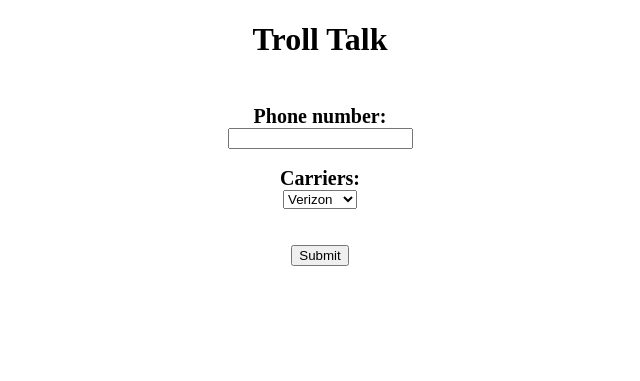
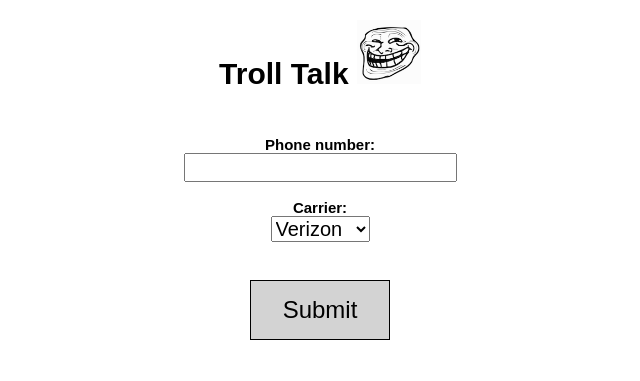
Before and after one commit to cashc/Super-Confusing-Baby, a Flask app: page / in a window 1280 px wide. Shown: the top 381 px of the page, without its empty margins (320-960 px from the left). Run offline with Flask 2, Linux system fonts and the light colour scheme.

Commit message:
CSS and HTML changes to better UI.

```diff
--- a/main.py
+++ b/main.py
@@ -17,6 +17,13 @@ mail = Mail(app)
 DIR_PATH = os.path.dirname(os.path.realpath(__file__))
 INSULTS_PATH = '/static/talk.txt'
 
+CARRIERS = {
+    'Verizon':'@vzwpix.com',
+    'AT&T':'@mms.att.net',
+    'Sprint':'@pm.sprint.com',
+    'T-Mobile':'@tmomail.net'
+    }
+
 @app.route('/', methods=['POST'])
 def parse_request():
     phone_num = request.form['phone_num']
@@ -27,15 +34,15 @@ def parse_request():
         insult = get_random_insult(insults)
         htmlInsult = 'Insult sent: ' + insult
         send_insult(phone_num, carrier, insult)
-        return render_template('index.html', message=msg, insult=htmlInsult)
+        return render_template('index.html', carriers=CARRIERS.keys(), message=msg, insult=htmlInsult)
     else:
         error_msg = "Please input a valid phone number"
-        return render_template('index.html', message=error_msg, insult=error_msg)
+        return render_template('index.html', carriers=CARRIERS.keys(), message=error_msg, insult=error_msg)
 
 
 @app.route('/', methods=['GET'])
 def home():
-    return render_template('index.html')
+    return render_template('index.html', carriers=CARRIERS.keys())
 
 @app.route('/sms_test')
 def index():
@@ -54,13 +61,7 @@ def get_random_insult(insults):
     return insults[random.randint(0, len(insults)-1)]
 
 def get_carrier_domain(carrier):
-    carriers = {
-    'verizon':'@vzwpix.com',
-    'att':'@mms.att.net',
-    'sprint':'@pm.sprint.com',
-    'tmobile':'@tmomail.net'
-    }
-    return(carriers[carrier])
+    return(CARRIERS[carrier])
 
 def send_insult(number, carrier, insult):
     msg = Message('Troll Talk SMS', sender=("Troll Talk", "troll.talk.sms@gmail.com"), recipients=[number + get_carrier_domain(carrier)])
--- a/static/style.css
+++ b/static/style.css
@@ -1,13 +1,28 @@
-h1{
+body {
+  font: 15px arial, sans-serif;
   text-align: center;
 }
 
 form {
-  text-align: center;
   padding-top: 2%;
 }
-b {
-  font-size: 20px;
+.button {
+    background-color: lightgrey;
+    border: 1px;
+    border-style: solid;
+    color: black;
+    padding: 15px 32px;
+    text-align: center;
+    text-decoration: none;
+    display: inline-block;
+    font-size: 24px;
+    margin: 4px 2px;
+    cursor: pointer;
+}
+
+img {
+  width: 64px;
+  height: 64px;
 }
 
 .input {
@@ -19,3 +34,11 @@ b {
   text-align: center;
   padding-top: 3%;
 }
+
+#phone_num {
+  font-size: 20px;
+}
+
+#carrier {
+  font-size: 20px;
+}
--- a/templates/index.html
+++ b/templates/index.html
@@ -2,31 +2,33 @@
 <html lang="en">
 <head>
     <link rel="stylesheet" type="text/css" href="/static/style.css">
+    <link rel="shortcut icon" href="/static/favicon.png" type="image/x-icon">
+    <meta name="viewport" content="width=device-width, initial-scale=1">
     <meta charset="UTF-8">
     <title>Troll Talk</title>
 </head>
 <body>
- <h1> Troll Talk </h1>
+ <h1> Troll Talk <img src="/static/favicon.png"></h1>
 
  <form action="{{ "/" }}" method="post" class="form">
     <b>Phone number:</b> <br>
-    <input type="text" name= "phone_num">
+    <input type="text" name="phone_num" id="phone_num">
     <br>
     <br>
-    <b>Carriers:</b> <br>
-    <select name="carrier">
-      <option value="verizon">Verizon</option>
-      <option value="att">AT&T</option>
-      <option value="sprint">Sprint</option>
-      <option value="tmobile">T-Mobile</option>
+    <b>Carrier:</b>
+    <br>
+    <select name="carrier" id="carrier">
+        {% for carrier in carriers %}
+            <option value="{{ carrier }}">{{ carrier }}</option>
+        {% endfor %}
     </select>
     <br>
     <br>
     <br>
-    <input type="submit" class="submit-btn">
+    <input type="submit" class="button" value="Submit">
   </form>
 
-  <div class = "insult_msg"
+  <div class = "insult_msg">
     <p>
         {{ msg }}
         {{ insult }}
```
Also changed, not shown: static/favicon.png (added).
